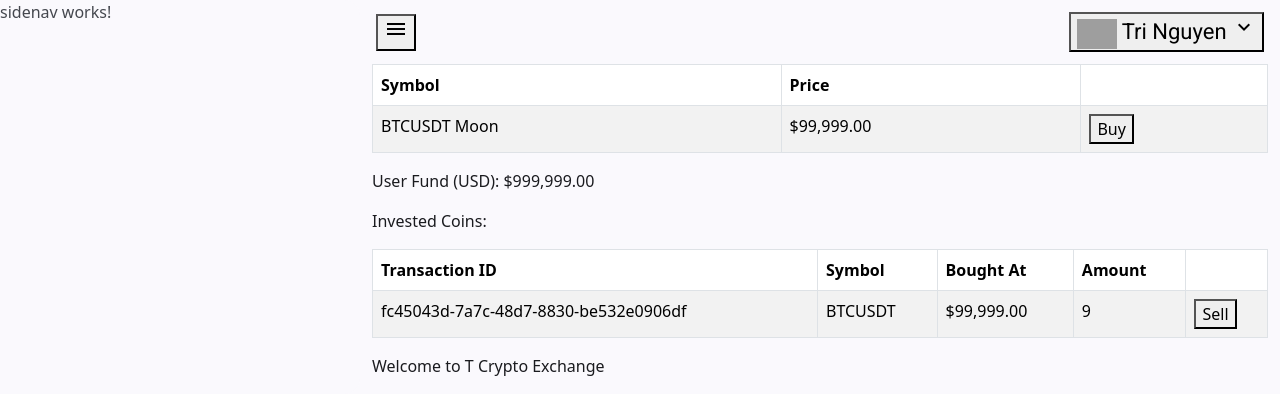
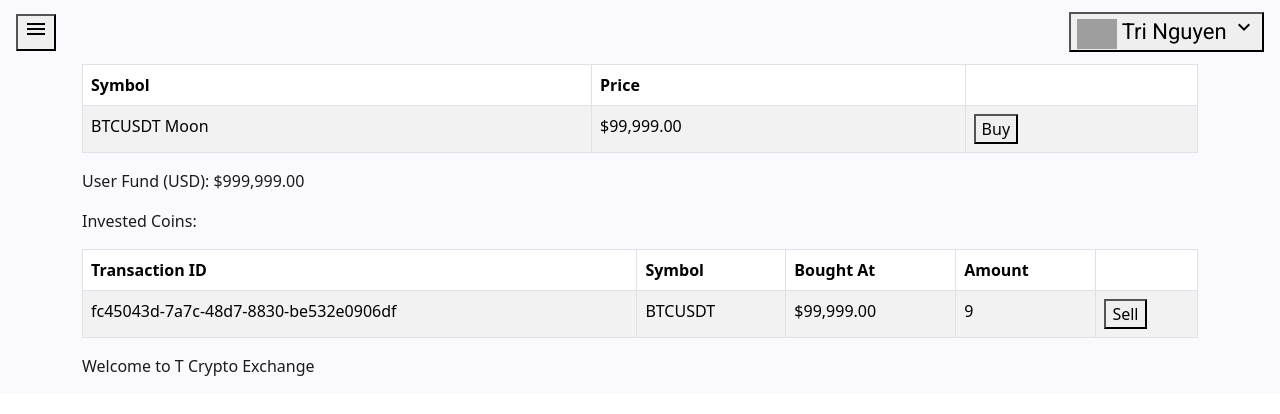
Before and after one commit to trinm90/crypto-investment-ui-angular, an Angular app: page /coin-price-board in a window 1280 px wide. Shown: the top 414 px of the page. Built offline with nearby package versions, Linux system fonts and the light colour scheme; no server answers; grey boxes are pictures that could not be loaded.

Commit message:
Change default behavior to close sidenav

```diff
--- a/src/app/app.component.ts
+++ b/src/app/app.component.ts
@@ -14,7 +14,7 @@ import { HeaderComponent } from './components/header/header.component';
 export class AppComponent {
   title = 'Crypto Investment';
 
-  sidebarOpen = true;
+  sidebarOpen = false;
 
   toggleSidebar() {
     this.sidebarOpen = !this.sidebarOpen;
```
